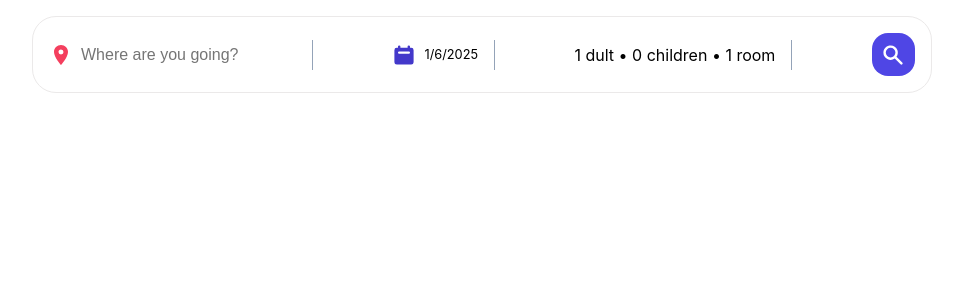
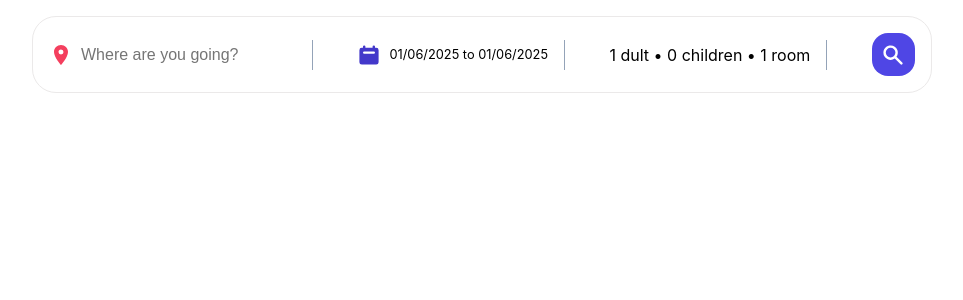
Before and after one commit to nymajalalabadi/Booking-Hotel-App, a React (Vite) app in the folder Booking-Hotel-App/: page / in a window 1280 px wide. Shown: the top 300 px of the page, without its empty margins (158-1121 px from the left). Built offline with nearby package versions, Linux system fonts and the light colour scheme.

Commit message:
Added react-date-range And date-fns

```diff
--- a/Booking-Hotel-App/package.json
+++ b/Booking-Hotel-App/package.json
@@ -10,6 +10,7 @@
     "preview": "vite preview"
   },
   "dependencies": {
+    "date-fns": "^4.1.0",
     "react": "^18.3.1",
     "react-date-range": "^2.0.1",
     "react-dom": "^18.3.1",
--- a/Booking-Hotel-App/src/components/header/Header.jsx
+++ b/Booking-Hotel-App/src/components/header/Header.jsx
@@ -5,6 +5,7 @@ import GuestOptionList from "./GuestOptionList";
 import { DateRange } from 'react-date-range';
 import 'react-date-range/dist/styles.css'; // main style file
 import 'react-date-range/dist/theme/default.css'; // theme css file
+import { format } from "date-fns";
 
 function Header() {
 
@@ -49,9 +50,12 @@ function Header() {
         <div className="headerSearchItem">
             <HiCalendar className="headerIcon dateIcon" />
             <div onClick={() => setOpenDate(!openDate)} className="dateDropDown">
-                 1/6/2025
-                 {openDate && <DateRange onChange={item => setDate([item.selection])} ranges={date} minDate={new Date()} moveRangeOnFirstSelection={true} className="date"/>}
+                {`${format(date[0].startDate, "MM/dd/yyyy")} to ${format(
+                date[0].endDate,
+                "MM/dd/yyyy"
+                )}`}
             </div>
+            {openDate && <DateRange onChange={item => setDate([item.selection])} ranges={date} minDate={new Date()} moveRangeOnFirstSelection={true} className="date"/>}
             <span className="seperator"></span>
         </div>
         <div className="headerSearchItem">
```
Also changed, not shown: 1 other file (tests, documents, lock files or other folders).
